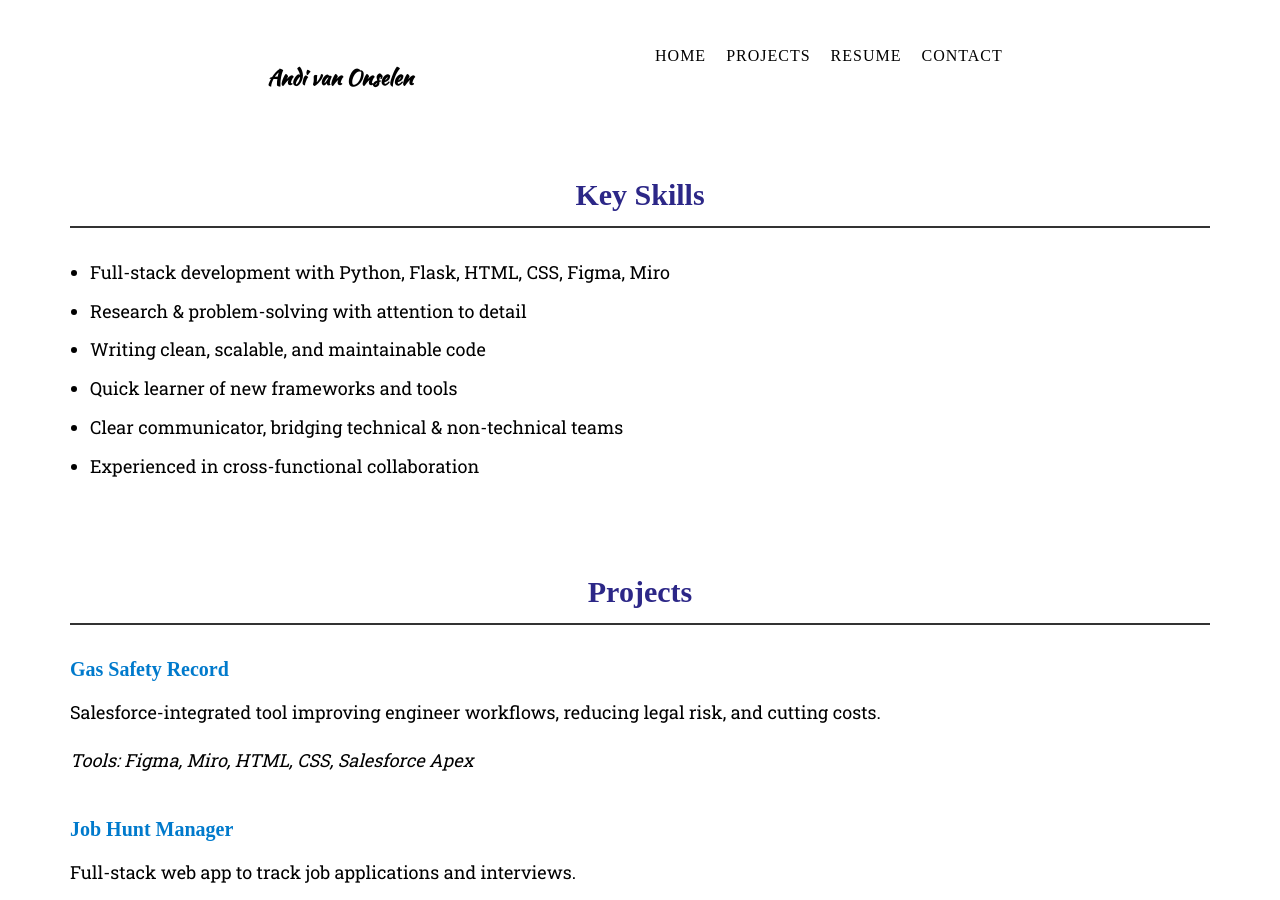
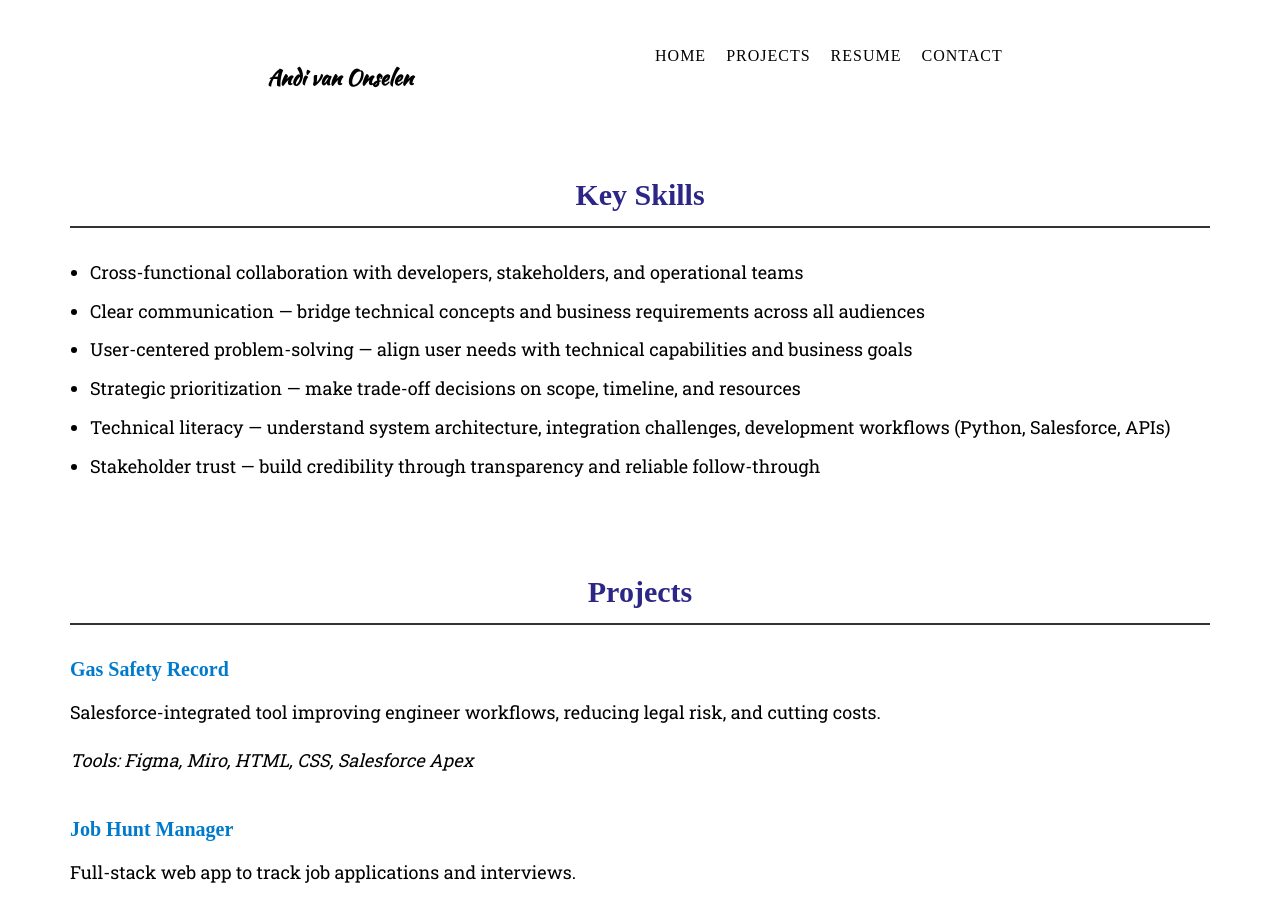
Before and after one commit to CardinisCode/cardiniscode.github.io, a Jekyll site: the page built from resume.html, in a window 1280 px wide and 900 px high, scrolled down 950 px. Built offline with Jekyll 4.4.1, drawn with Linux system fonts in a browser that asks for light colours; some web fonts are replaced; comment, search, counter and statistics services are not loaded.

Commit message:
Updated Key skills section for resume, on portfolio resume

```diff
--- a/resume.html
+++ b/resume.html
@@ -50,12 +50,12 @@ canonical: "https://www.andreafolgado.com/resume.html"
                 <h3 style="color: #000; font-size: 28px; margin-bottom: 30px; border-bottom: 2px solid #333; padding-bottom: 10px;">Key Skills</h3>
 
                 <ul style="color: #333; font-size: 16px; line-height: 1.8; margin-bottom: 20px; padding-left: 20px;">
-                    <li style="margin-bottom: 10px;">Full-stack development with Python, Flask, HTML, CSS, Figma, Miro</li>
-                    <li style="margin-bottom: 10px;">Research & problem-solving with attention to detail</li>
-                    <li style="margin-bottom: 10px;">Writing clean, scalable, and maintainable code</li>
-                    <li style="margin-bottom: 10px;">Quick learner of new frameworks and tools</li>
-                    <li style="margin-bottom: 10px;">Clear communicator, bridging technical & non-technical teams</li>
-                    <li style="margin-bottom: 10px;">Experienced in cross-functional collaboration</li>
+                    <li style="margin-bottom: 10px;">Cross-functional collaboration with developers, stakeholders, and operational teams</li>
+                    <li style="margin-bottom: 10px;">Clear communication — bridge technical concepts and business requirements across all audiences</li>
+                    <li style="margin-bottom: 10px;">User-centered problem-solving — align user needs with technical capabilities and business goals</li>
+                    <li style="margin-bottom: 10px;">Strategic prioritization — make trade-off decisions on scope, timeline, and resources</li>
+                    <li style="margin-bottom: 10px;">Technical literacy — understand system architecture, integration challenges, development workflows (Python, Salesforce, APIs)</li>
+                    <li style="margin-bottom: 10px;">Stakeholder trust — build credibility through transparency and reliable follow-through</li>
                 </ul>
             </div>
         </div>
```
